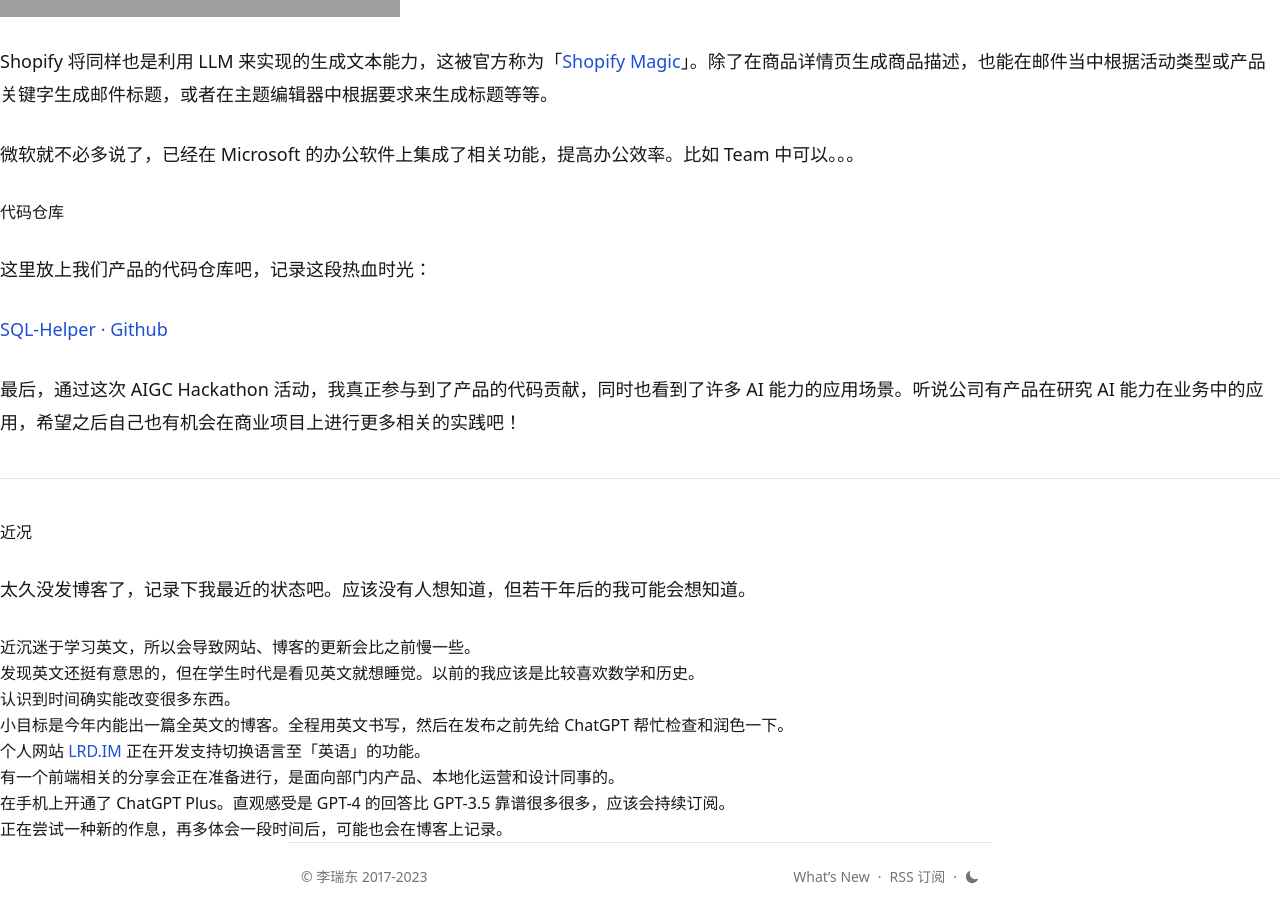
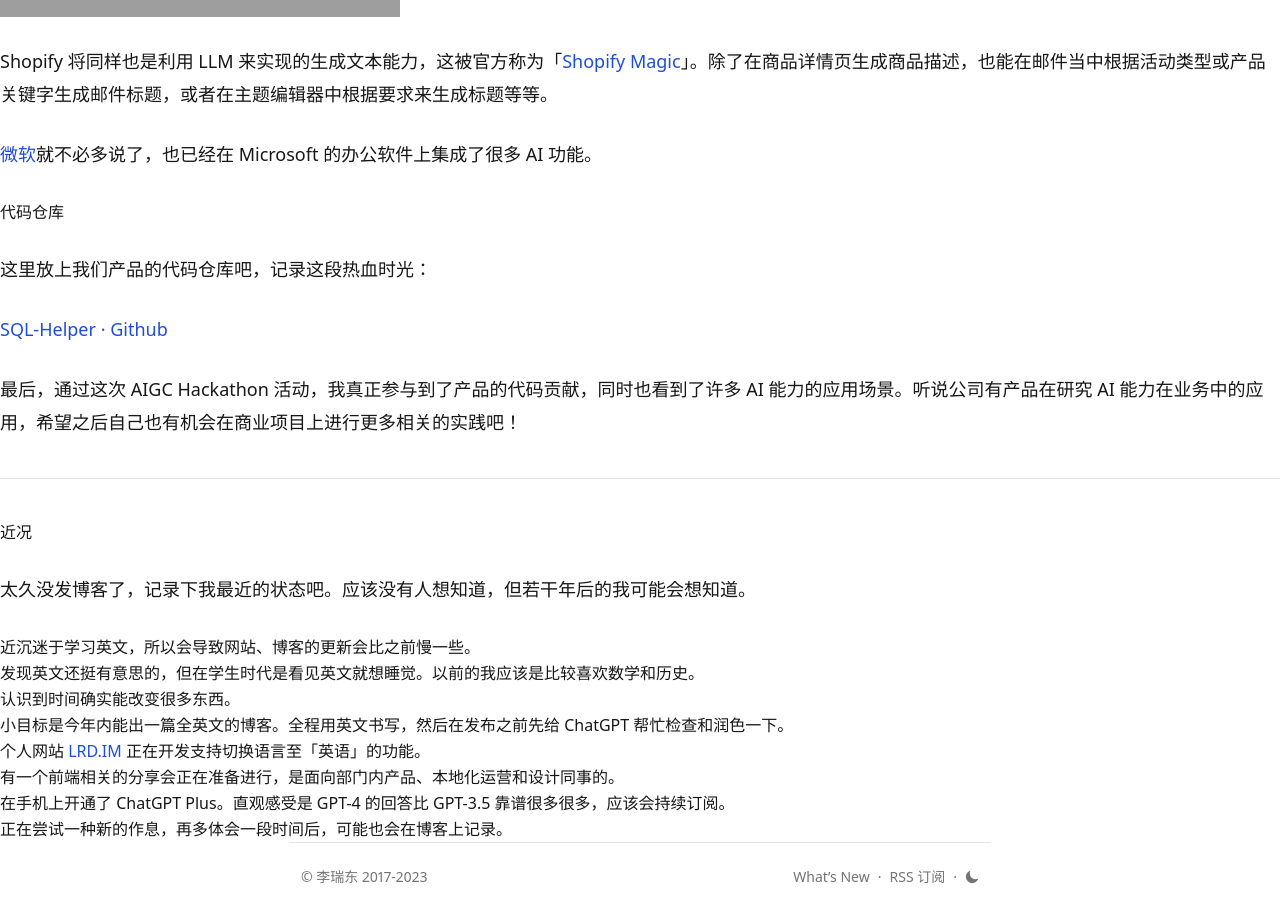
Before and after one commit to Pudge1996/NEXT.LRD.IM, a Next.js app: page /blog/posts/2023-05-28 in a window 1280 px wide. Shown: the part 10900-11823 px from the top of the page. Built offline with nearby package versions, Linux system fonts and the light colour scheme; grey boxes are pictures that could not be loaded.

Commit message:
博客更新

```diff
--- a/pages/blog/posts/2023-05-28.mdx
+++ b/pages/blog/posts/2023-05-28.mdx
@@ -196,7 +196,7 @@ mediumLink: ""
 
 Shopify 将同样也是利用 LLM 来实现的生成文本能力，这被官方称为「[Shopify Magic](https://www.shopify.com/blog/ai-product-descriptions)」。除了在商品详情页生成商品描述，也能在邮件当中根据活动类型或产品关键字生成邮件标题，或者在主题编辑器中根据要求来生成标题等等。
 
-微软就不必多说了，已经在 Microsoft 的办公软件上集成了相关功能，提高办公效率。比如 Team 中可以。。。
+[微软](https://www.microsoft.com/en-us/ai)就不必多说了，也已经在 Microsoft 的办公软件上集成了很多 AI 功能。
 
 ## 代码仓库
 
```
